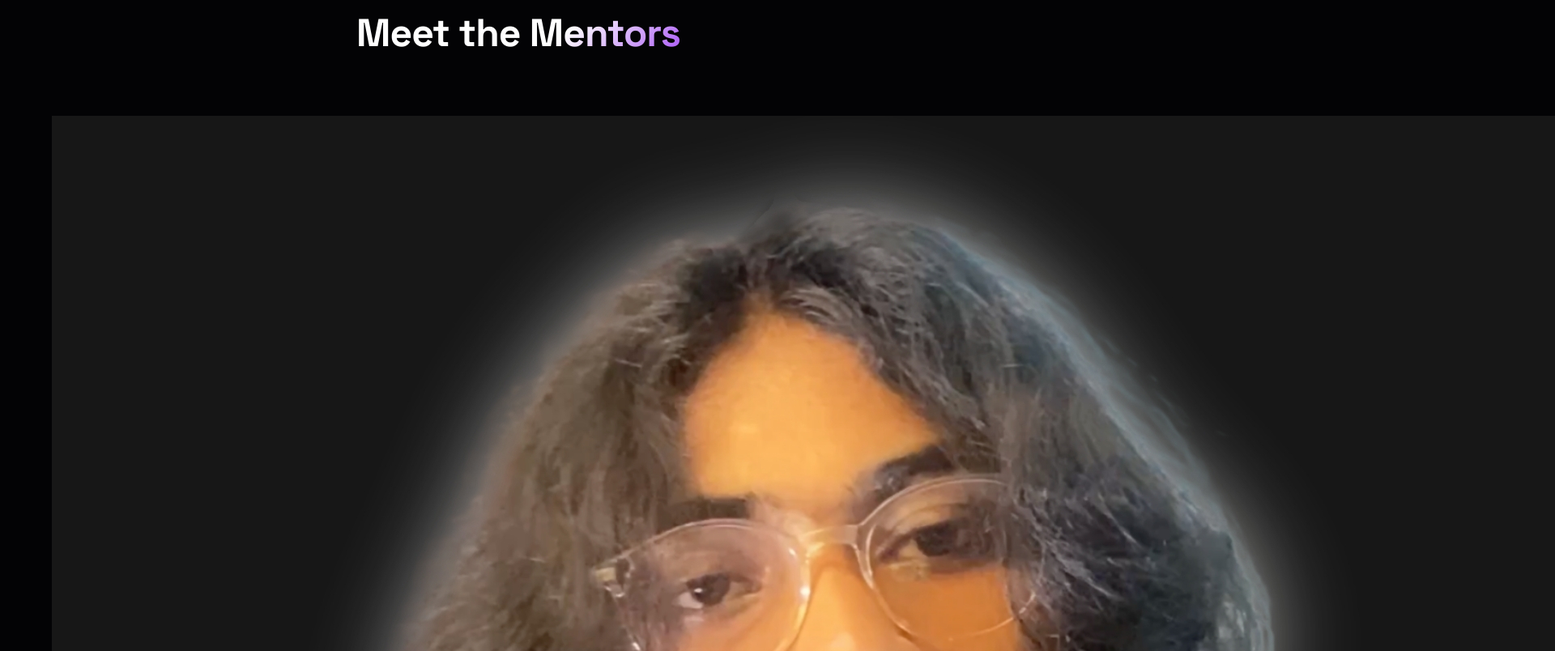
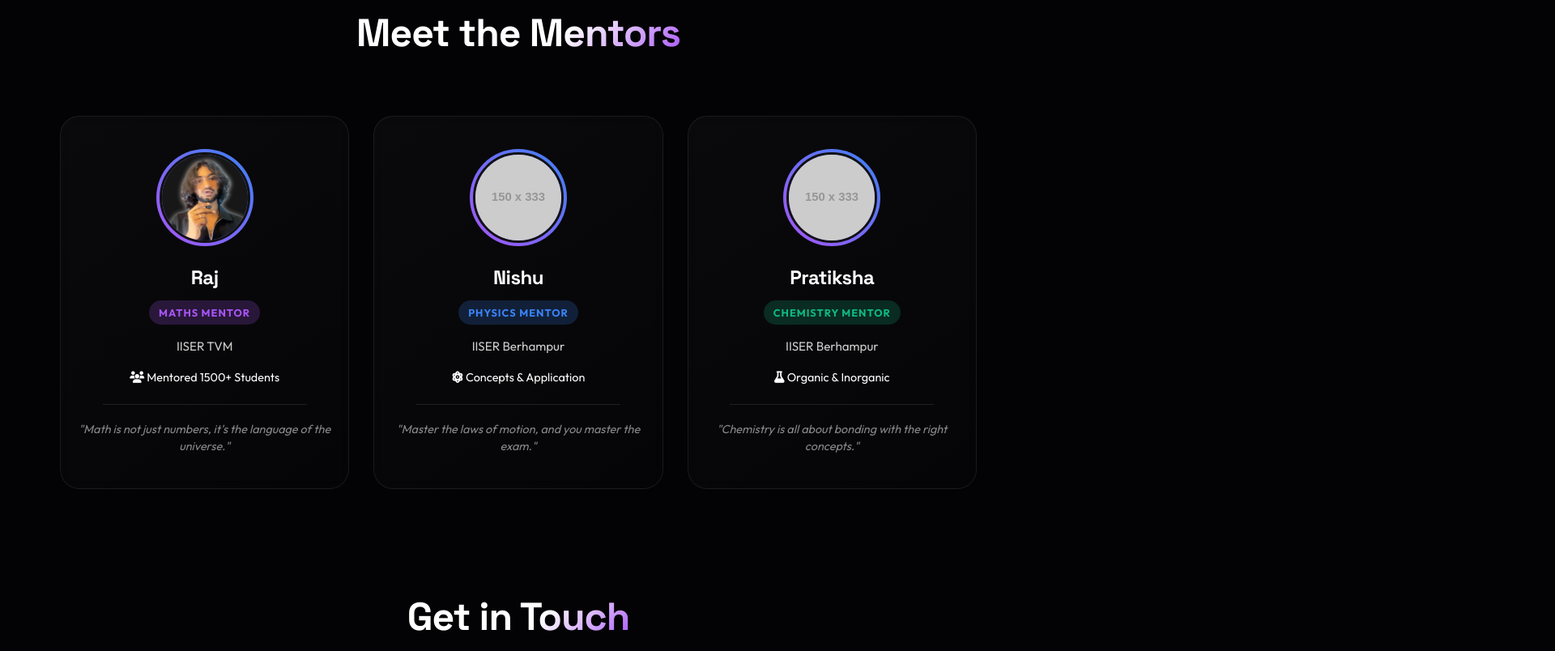
Before and after one commit to RAJIISERTVM/raj-iiser.github.io, a plain HTML site: page index.html in a window 1280 px wide. Shown: the part 3975-4779 px from the top of the page at 81% size, 1920 px wide, since content can reach past the window. Drawn offline with Linux system fonts and the light colour scheme; placeholder pictures from the web are drawn by us.

Commit message:
Update index.html
Risk Taking

```diff
--- a/index.html
+++ b/index.html
@@ -473,6 +473,93 @@
             }
         }
 
+        /* 🔷 UPDATED TEAM SECTION (Premium Cards) */
+        .team-grid {
+            display: grid;
+            grid-template-columns: repeat(auto-fit, minmax(300px, 1fr));
+            gap: 30px;
+            justify-content: center;
+            padding: 0 10px;
+        }
+
+        .team-card {
+            background: linear-gradient(145deg, rgba(255,255,255,0.03), rgba(255,255,255,0.01));
+            backdrop-filter: blur(10px);
+            border: 1px solid rgba(255, 255, 255, 0.08);
+            border-radius: 24px;
+            padding: 40px 20px;
+            transition: all 0.4s ease;
+            display: flex;
+            flex-direction: column;
+            align-items: center;
+            position: relative;
+            overflow: hidden;
+        }
+
+        .team-card:hover {
+            transform: translateY(-10px);
+            border-color: rgba(168, 85, 247, 0.4);
+            box-shadow: 0 10px 40px rgba(0,0,0,0.5), 0 0 20px rgba(168, 85, 247, 0.2);
+        }
+
+        /* The Circular Photo Wrapper */
+        .img-wrapper {
+            width: 120px;
+            height: 120px;
+            border-radius: 50%;
+            padding: 4px; /* Space for the border */
+            background: linear-gradient(45deg, #a855f7, #3b82f6); /* Gradient Border */
+            margin-bottom: 20px;
+        }
+
+        .img-wrapper img {
+            width: 100%;
+            height: 100%;
+            border-radius: 50%;
+            object-fit: cover;
+            border: 3px solid #111; /* Inner border to separate from gradient */
+        }
+
+        /* Typography */
+        .team-card h3 {
+            font-size: 1.5rem;
+            color: #fff;
+            margin-bottom: 8px;
+        }
+
+        .role-badge {
+            font-size: 0.8rem;
+            font-weight: 600;
+            padding: 5px 12px;
+            border-radius: 20px;
+            text-transform: uppercase;
+            letter-spacing: 1px;
+            margin-bottom: 15px;
+            display: inline-block;
+        }
+
+        .college {
+            color: #ccc;
+            font-size: 0.95rem;
+            margin-bottom: 15px;
+        }
+
+        .stat-line {
+            color: #fff;
+            font-size: 0.9rem;
+            margin-bottom: 20px;
+            padding-bottom: 20px;
+            border-bottom: 1px solid rgba(255,255,255,0.1);
+            width: 80%;
+        }
+
+        .team-quote {
+            color: #888;
+            font-style: italic;
+            font-size: 0.9rem;
+            line-height: 1.5;
+        }
+
         /* 🔷 ANIMATIONS */
         @keyframes floatOrb { from { transform: translate(0,0); } to { transform: translate(30px, 30px); } }
         @keyframes bounce { 0%, 20%, 50%, 80%, 100% { transform: translate(-50%, 0); } 40% { transform: translate(-50%, -10px); } }
```
